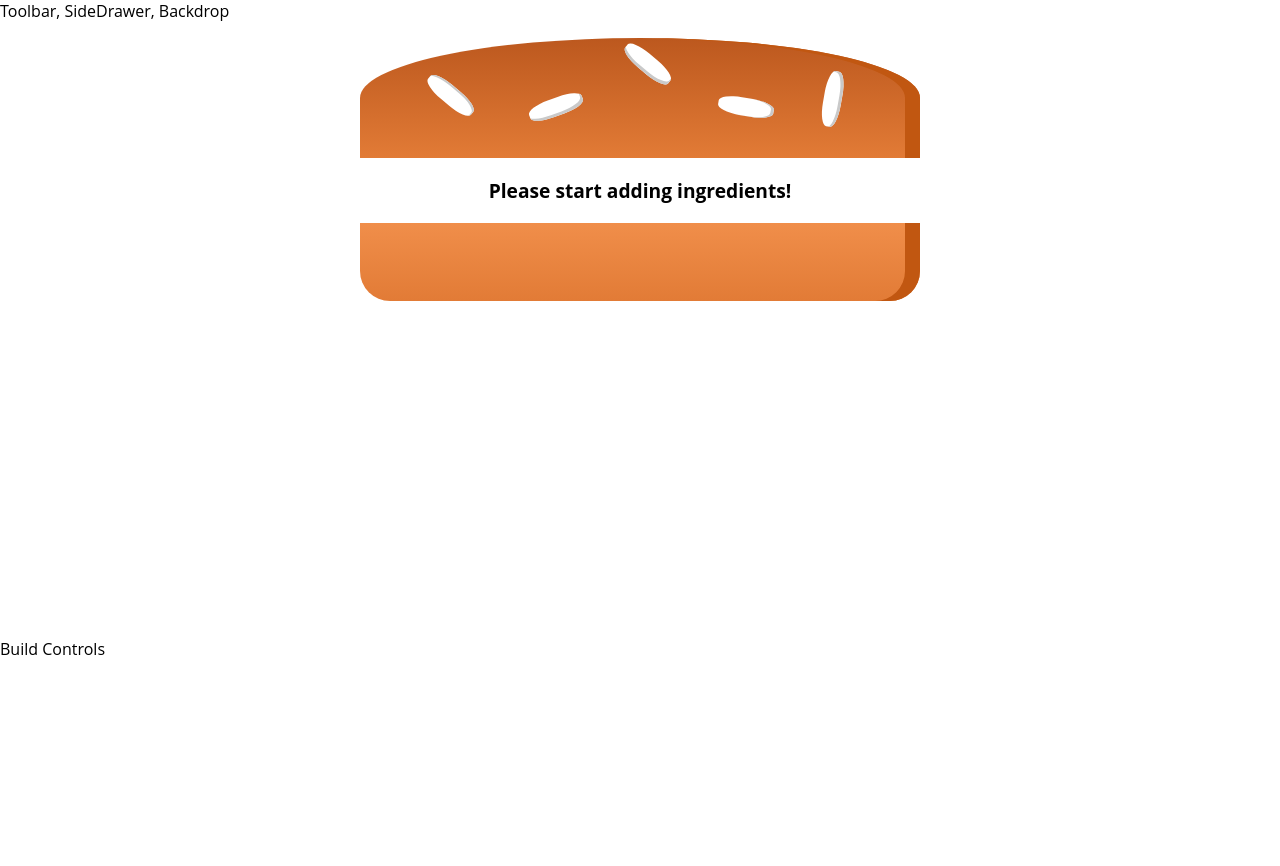
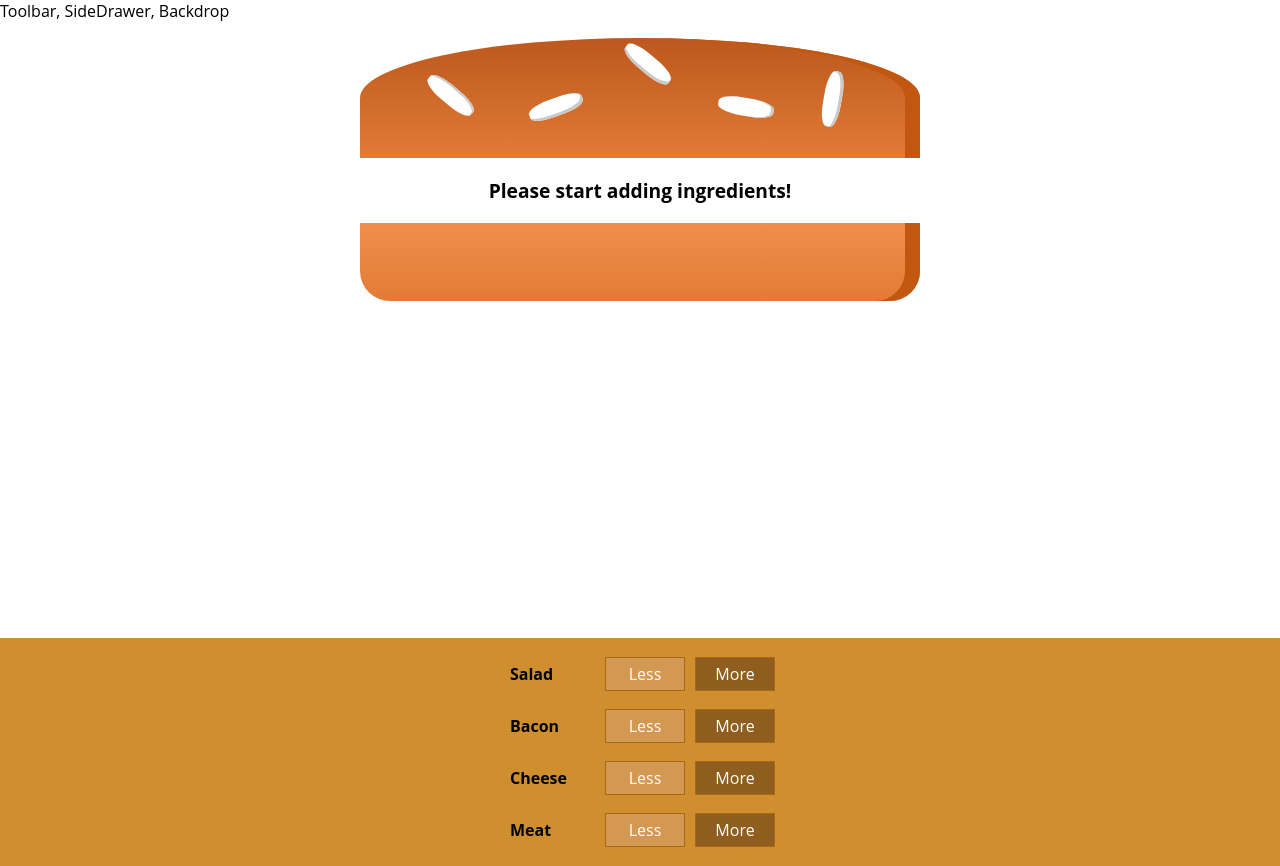
Before and after one commit to shahriariqbal/burger_maker, a React app: page / in a window 1280 px wide. Before the commit the page ends 800 px from the top, so only its background shows below. Built offline with nearby package versions, Linux system fonts and the light colour scheme.

Commit message:
Output Multiple Build Controls

```diff
--- a/src/components/Burger/BuildControls/BuildControl/BuildControl.js
+++ b/src/components/Burger/BuildControls/BuildControl/BuildControl.js
@@ -2,11 +2,13 @@
 import classes from "./BuildControl.css";
 
 const buildControl = (props) => {
-  <div className={classes.BuildControl}>
-    <div className={classes.Label}> {props.label} </div>
-    <button className={classes.Less}> Less </button>
-    <button className={classes.More}> More </button>
-  </div>;
+  return (
+    <div className={classes.BuildControl}>
+      <div className={classes.Label}> {props.label} </div>
+      <button className={classes.Less}> Less </button>
+      <button className={classes.More}> More </button>
+    </div>
+  );
 };
 
 export default buildControl;
--- a/src/components/Burger/BuildControls/BuildControls.css
+++ b/src/components/Burger/BuildControls/BuildControls.css
@@ -1,6 +1,6 @@
 .BuildControls {
     width: 100%;
-  background-color: #cf8f2e;
+    background-color: #CF8F2E;
     display: flex;
     flex-flow: column;
     align-items: center;
@@ -8,3 +8,44 @@
     margin: auto;
     padding: 10px 0;
 }
+
+.OrderButton {
+    background-color: #DAD735;
+    outline: none;
+    cursor: pointer;
+    border: 1px solid #966909;
+    color: #966909;
+    font-family: inherit;
+    font-size: 1.2em;
+    padding: 15px 30px;
+    box-shadow: 2px 2px 2px #966909;
+}
+
+.OrderButton:hover, .OrderButton:active {
+    background-color: #A0DB41;
+    border: 1px solid #966909;
+    color: #966909;
+}
+
+.OrderButton:disabled {
+    background-color: #C7C6C6;
+    cursor: not-allowed;
+    border: 1px solid #ccc;
+    color: #888888;
+}
+
+.OrderButton:not(:disabled) {
+    animation: enable 0.3s linear;
+}
+
+@keyframes enable {
+    0% {
+        transform: scale(1);
+    }
+    60% {
+        transform: scale(1.1);
+    }
+    100% {
+        transform: scale(1);
+    }
+}
--- a/src/components/Burger/BuildControls/BuildControls.js
+++ b/src/components/Burger/BuildControls/BuildControls.js
@@ -1,11 +1,20 @@
-import React from 'react';
+import React from "react";
+import classes from "./BuildControls.css";
+import BuildControl from "./BuildControl/BuildControl";
+
+const controls = [
+  { label: "Salad", type: "salad" },
+  { label: "Bacon", type: "bacon" },
+  { label: "Cheese", type: "cheese" },
+  { label: "Meat", type: "meat" },
+];
 
 const buildControls = (props) => (
-
-    <div>
-
-    </div>
-
+  <div className={classes.BuildControls}>
+    {controls.map((ctrl) => (
+      <BuildControl key={ctrl.label} label={ctrl.label} />
+    ))}
+  </div>
 );
 
 export default buildControls;
--- a/src/containers/BurgerBuilder/BurgerBuilder.js
+++ b/src/containers/BurgerBuilder/BurgerBuilder.js
@@ -1,6 +1,7 @@
 import React, { Component } from "react";
 import Aux from "../../hoc/Auxiliary";
 import Burger from "../../components/Burger/Burger";
+import BuildControls from "../../components/Burger/BuildControls/BuildControls";
 
 class BurgerBuilder extends Component {
   state = {
@@ -15,7 +16,7 @@
     return (
       <Aux>
         <Burger ingredients={this.state.ingredients} />
-        <div> Build Controls </div>
+        <BuildControls />
       </Aux>
     );
   }
```
Lines whose indentation alone changed are shown as unchanged.
